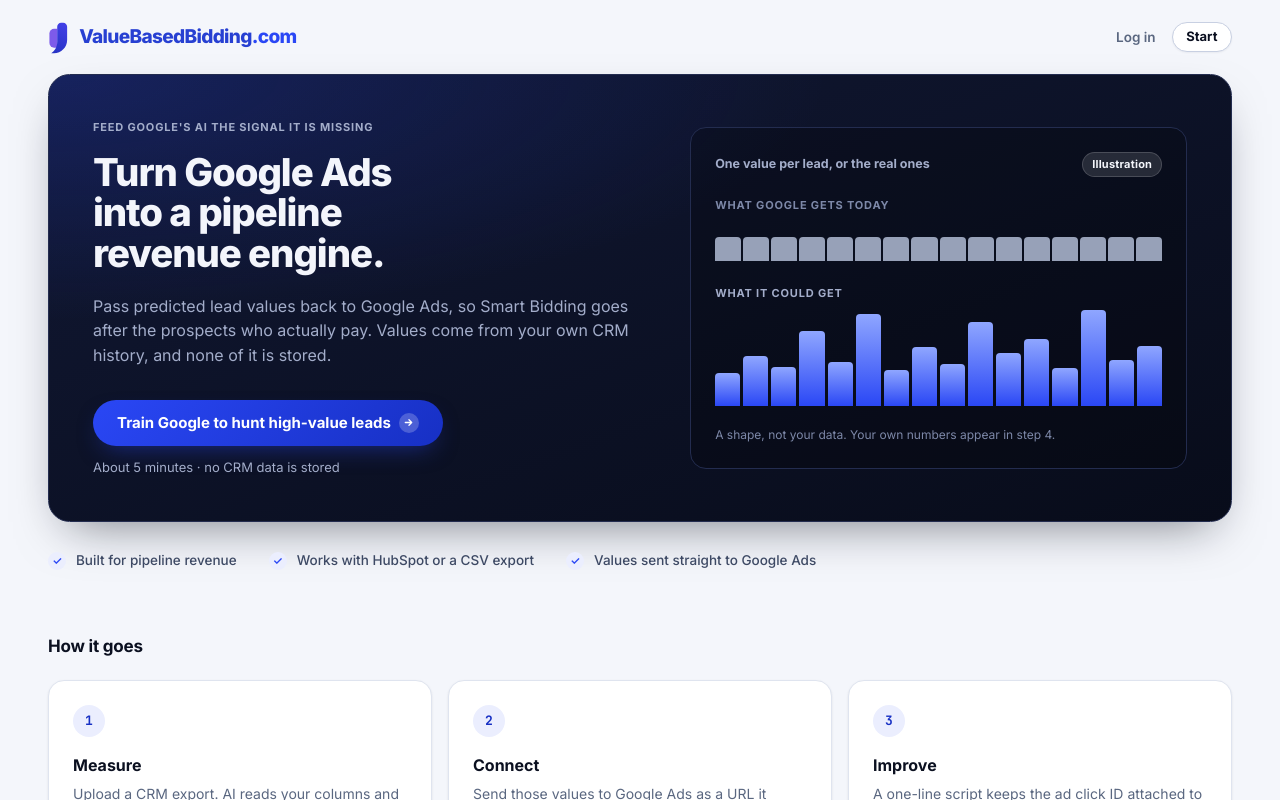
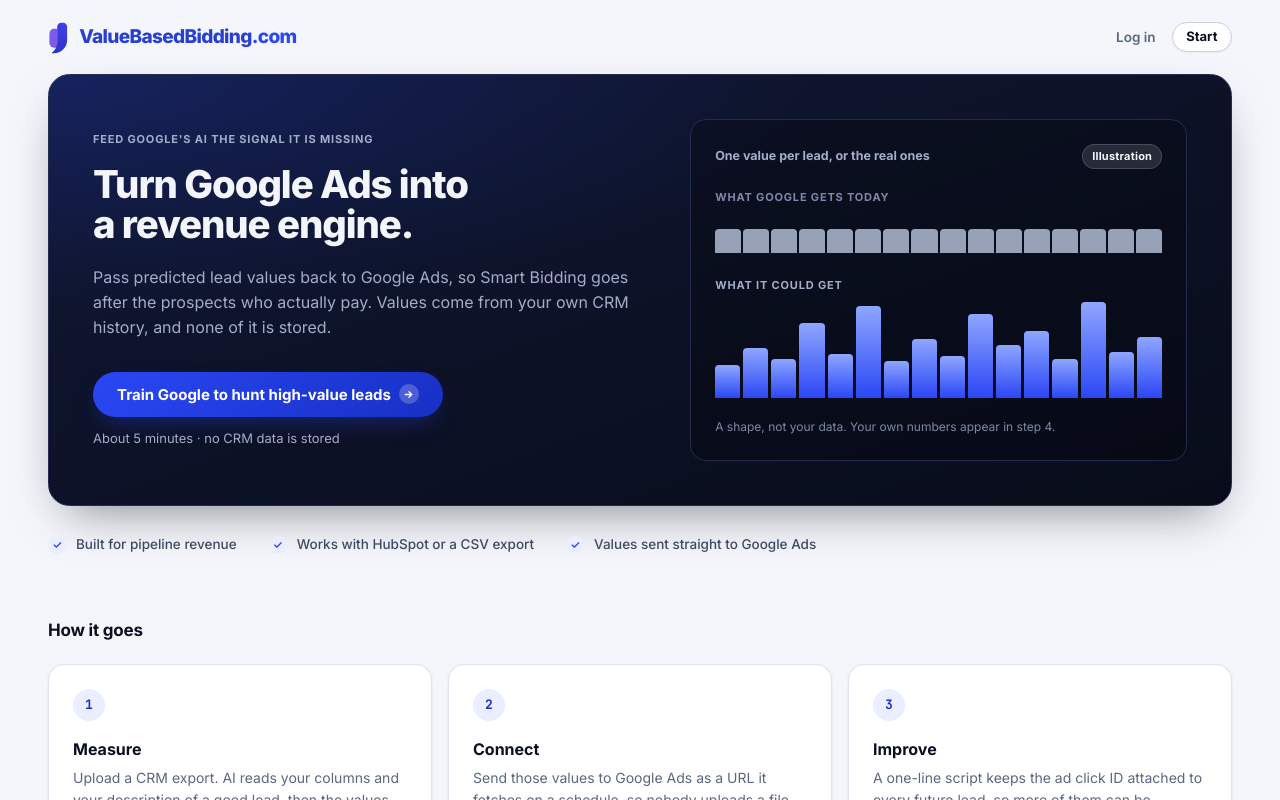
Before and after one commit to alonosz/VBB, a Next.js app: page / in a window 1280 px wide. Shown: the top 800 px of the page. Built offline with nearby package versions, Linux system fonts and the light colour scheme.

Commit message:
Landing headline: revenue engine
Co-Authored-By: Claude Fable 5.1 <noreply@anthropic.com>
Claude-Session: https://claude.ai/code/session_01WVZ1rVUpurohtxmsT1QBvg

```diff
--- a/src/app/page.tsx
+++ b/src/app/page.tsx
@@ -132,7 +132,7 @@ export default function Home() {
                   className="display mt-4 max-w-[16ch]"
                   style={{ color: "var(--on-navy)" }}
                 >
-                  Turn Google Ads into a pipeline revenue engine.
+                  Turn Google Ads into a revenue engine.
                 </h1>
 
                 <p
```
